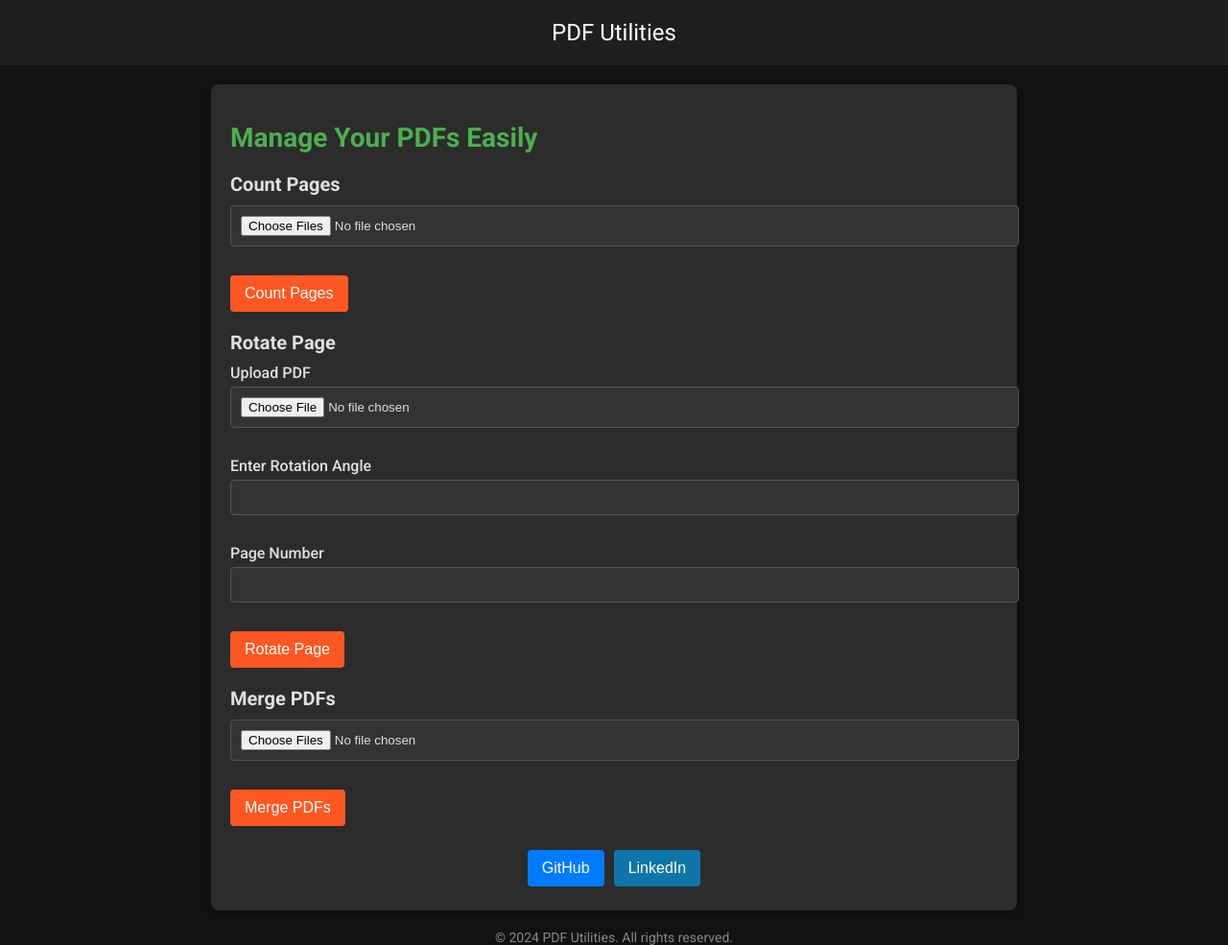
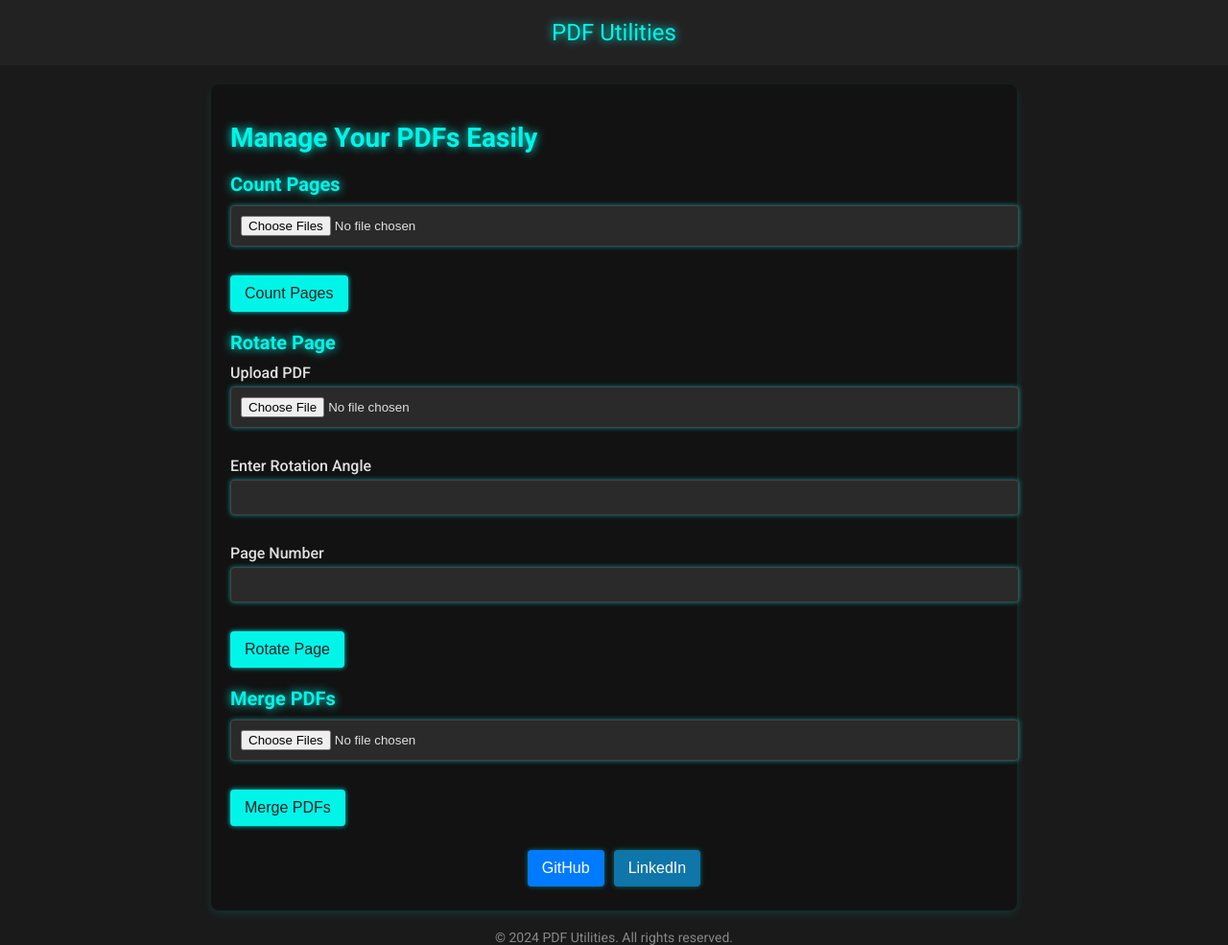
Before and after one commit to vvvv5215/PDF_Utilitlies, a Flask app: page / in a window 1280 px wide. Shown: the whole page at 96% size. Run offline with Flask 3, Linux system fonts and the light colour scheme; parts of the project's set-up code (start-up, migrations or seed data) failed here and were passed over.

Commit message:
Update index.html

```diff
--- a/templates/index.html
+++ b/templates/index.html
@@ -11,38 +11,41 @@
             font-family: 'Roboto', sans-serif;
             margin: 0;
             padding: 0;
-            background-color: #121212;
+            background-color: #1a1a1a; /* dark background */
             color: #e0e0e0;
         }
 
         header {
-            background-color: #1f1f1f;
-            color: #ffffff;
+            background-color: #222222; /* dark grey background */
+            color: #00f5e8; /* neon cyan text */
             padding: 20px 10px;
             text-align: center;
             font-size: 24px;
+            text-shadow: 0 0 10px #00f5e8; /* glowing effect */
         }
 
         main {
             max-width: 800px;
             margin: 20px auto;
             padding: 20px;
-            background: #2c2c2c;
+            background: #121212; /* almost black background */
             border-radius: 8px;
-            box-shadow: 0 4px 6px rgba(0, 0, 0, 0.3);
+            box-shadow: 0 4px 10px rgba(0, 255, 255, 0.1); /* subtle glow */
         }
 
         h1 {
             font-size: 28px;
             margin-bottom: 20px;
-            color: #4CAF50;
+            color: #00f5e8; /* neon cyan */
+            text-shadow: 0 0 10px #00f5e8;
         }
 
         h2 {
             font-size: 20px;
             margin-top: 20px;
             margin-bottom: 10px;
-            color: #e0e0e0;
+            color: #00f5e8; /* neon cyan */
+            text-shadow: 0 0 10px #00f5e8;
         }
 
         .form-group {
@@ -60,33 +63,43 @@
             width: 100%;
             padding: 10px;
             margin-bottom: 10px;
-            border: 1px solid #555;
+            border: 1px solid #444; /* dark border */
             border-radius: 4px;
-            background-color: #333;
+            background-color: #2a2a2a; /* dark background */
             color: #e0e0e0;
+            box-shadow: 0 0 5px rgba(0, 255, 255, 0.5); /* glowing border */
+        }
+
+        input[type="file"]:focus, input[type="number"]:focus {
+            outline: none;
+            border-color: #00f5e8; /* neon cyan border on focus */
+            box-shadow: 0 0 10px rgba(0, 255, 255, 0.8); /* glowing effect */
         }
 
         button {
-            background-color: #ff5722;
-            color: white;
+            background-color: #00f5e8; /* neon cyan */
+            color: #222222; /* dark text */
             border: none;
             padding: 10px 15px;
             border-radius: 4px;
             font-size: 16px;
             cursor: pointer;
+            box-shadow: 0 0 5px rgba(0, 255, 255, 0.8); /* glowing button */
         }
 
         button:hover {
-            background-color: #e64a19;
+            background-color: #00e6cc; /* brighter cyan on hover */
+            box-shadow: 0 0 15px rgba(0, 255, 255, 1);
         }
 
         .message {
             margin-bottom: 20px;
             padding: 10px;
             border-radius: 4px;
-            background-color: #3c763d;
-            color: #f1f1f1;
+            background-color: #333333; /* dark background for message */
+            color: #00f5e8; /* neon cyan text */
             font-size: 14px;
+            box-shadow: 0 0 5px rgba(0, 255, 255, 0.3); /* glowing effect */
         }
 
         footer {
@@ -98,19 +111,26 @@
 
         .social-buttons button {
             margin: 5px;
-            background-color: #007bff;
+            background-color: #007bff; /* blue button */
+            color: white;
+            border: none;
+            padding: 10px 15px;
+            border-radius: 4px;
+            box-shadow: 0 0 5px rgba(0, 255, 255, 0.4); /* glowing blue */
         }
 
         .social-buttons button:hover {
-            background-color: #0056b3;
+            background-color: #0056b3; /* darker blue on hover */
+            box-shadow: 0 0 10px rgba(0, 255, 255, 0.7); /* glowing blue on hover */
         }
 
         .social-buttons button:nth-child(2) {
-            background-color: #0e76a8;
+            background-color: #0e76a8; /* LinkedIn blue */
         }
 
         .social-buttons button:nth-child(2):hover {
             background-color: #084a71;
+            box-shadow: 0 0 10px rgba(0, 255, 255, 0.6); /* glowing LinkedIn effect */
         }
 
         .social-buttons {
```
